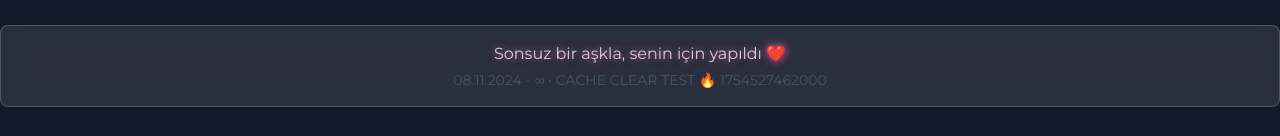
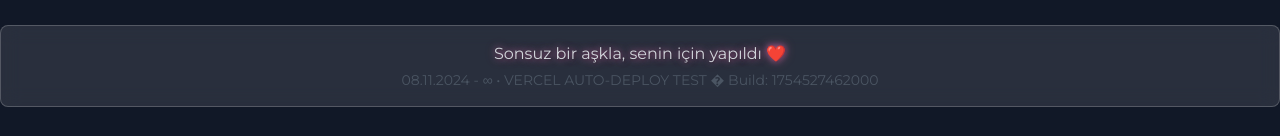
Before and after one commit to utkualcan/surprise, a Next.js app: page / in a window 1280 px wide. Shown: the part 3300-3436 px from the top of the page. Built offline with nearby package versions, Linux system fonts and the light colour scheme.

Commit message:
TEST: Vercel auto-deploy webhook verification

```diff
--- a/src/app/page.tsx
+++ b/src/app/page.tsx
@@ -632,7 +632,7 @@ export default function LoveWebsite() {
                  }}>
                 Sonsuz bir aşkla, senin için yapıldı ❤️
               </p>
-              <p className="text-gray-600 text-sm mt-1">08.11.2024 - ∞ • CACHE CLEAR TEST 🔥 {new Date().getTime()}</p>
+              <p className="text-gray-600 text-sm mt-1">08.11.2024 - ∞ • VERCEL AUTO-DEPLOY TEST � Build: {Date.now()}</p>
             </motion.div>
           </footer>
         </div>
```
